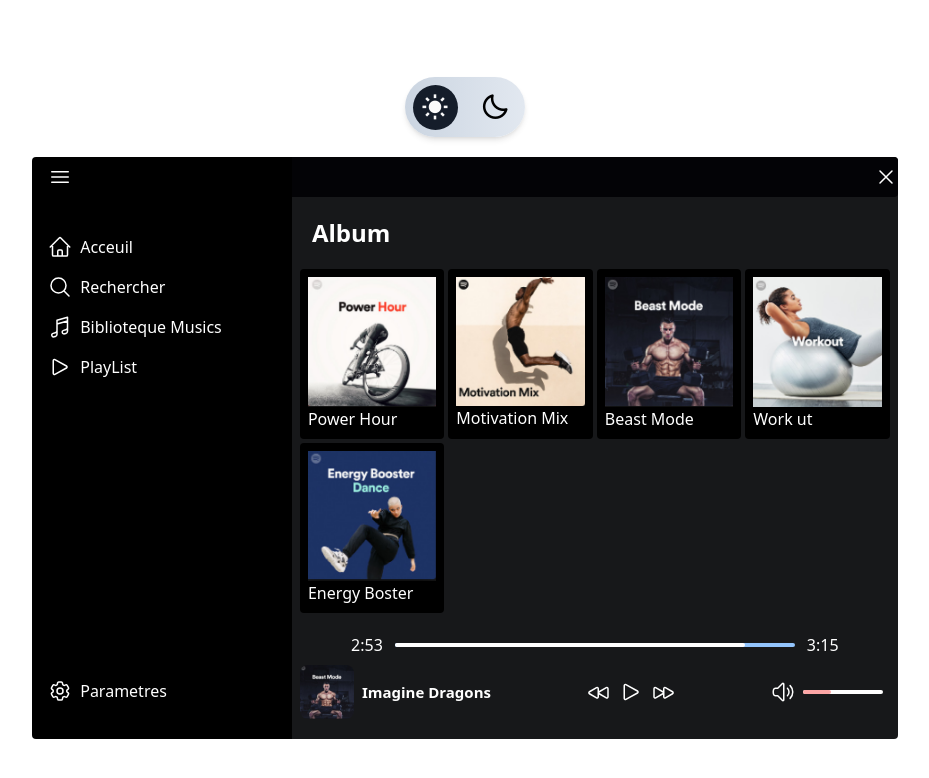
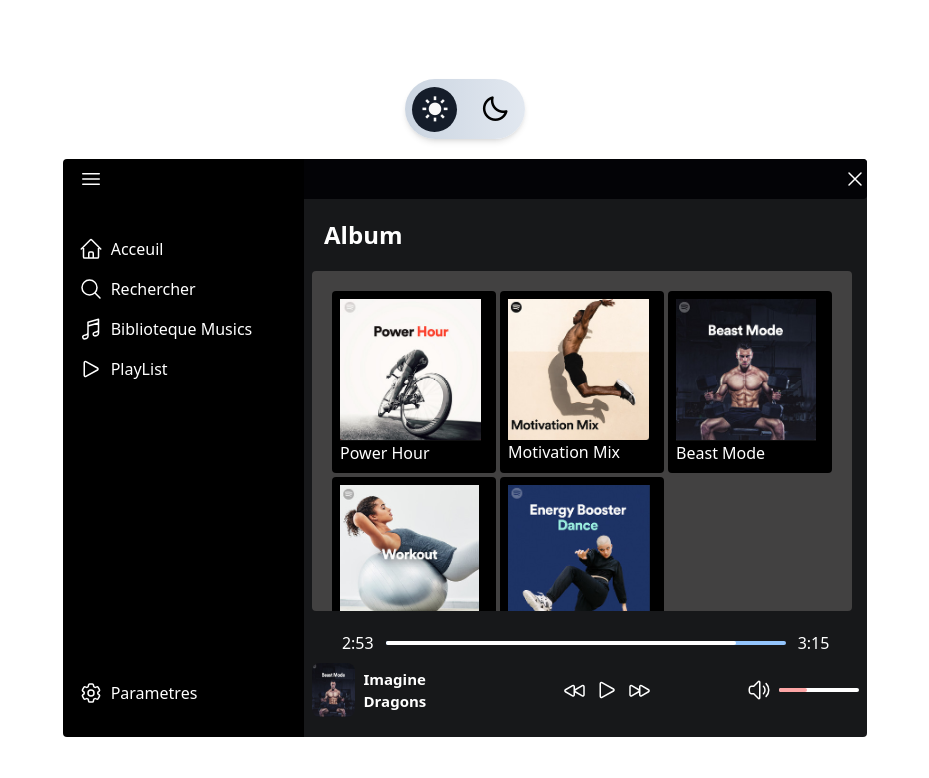
Before and after one commit to JeremySiviholya/PlayerMultimedia, a website with bundled scripts: page public/index.html in a window 1280 px wide. Shown: the whole page, without its empty margins (175-1104 px from the left). Built offline with nearby package versions, Linux system fonts and the light colour scheme.

Commit message:
update style

```diff
--- a/public/index.html
+++ b/public/index.html
@@ -82,7 +82,7 @@
                </div>
 
                <div class="relative">
-                    <div class="fiches flex-1 m-[8px] grid grid-cols-4 gap-[4px] rounded">
+                    <div class="fiches flex-1 m-[8px] grid grid-cols-3 gap-[4px] rounded">
 
                     </div>
                     <div class="container mx-auto my-5">
--- a/src/styles.css
+++ b/src/styles.css
@@ -7,6 +7,19 @@
 *{
     @apply m-0 p-0;
     box-sizing: border-box;
+}
+
+.fiches{
+    padding: 20px;
+    /* background-image: url(../img/watches.png); */
+    background: #424141;
+    @apply backdrop-opacity-10;
+    /* backdrop-filter: blur(2px); */
+    /* backdrop-filter: opacity(20%); */
+    backdrop-filter: blur(10px);
+    overflow: hidden;
+    max-height: 340px;
+    max-width: 540px;
 }
 
 body{
```
Also changed, not shown: public/styles.css.
